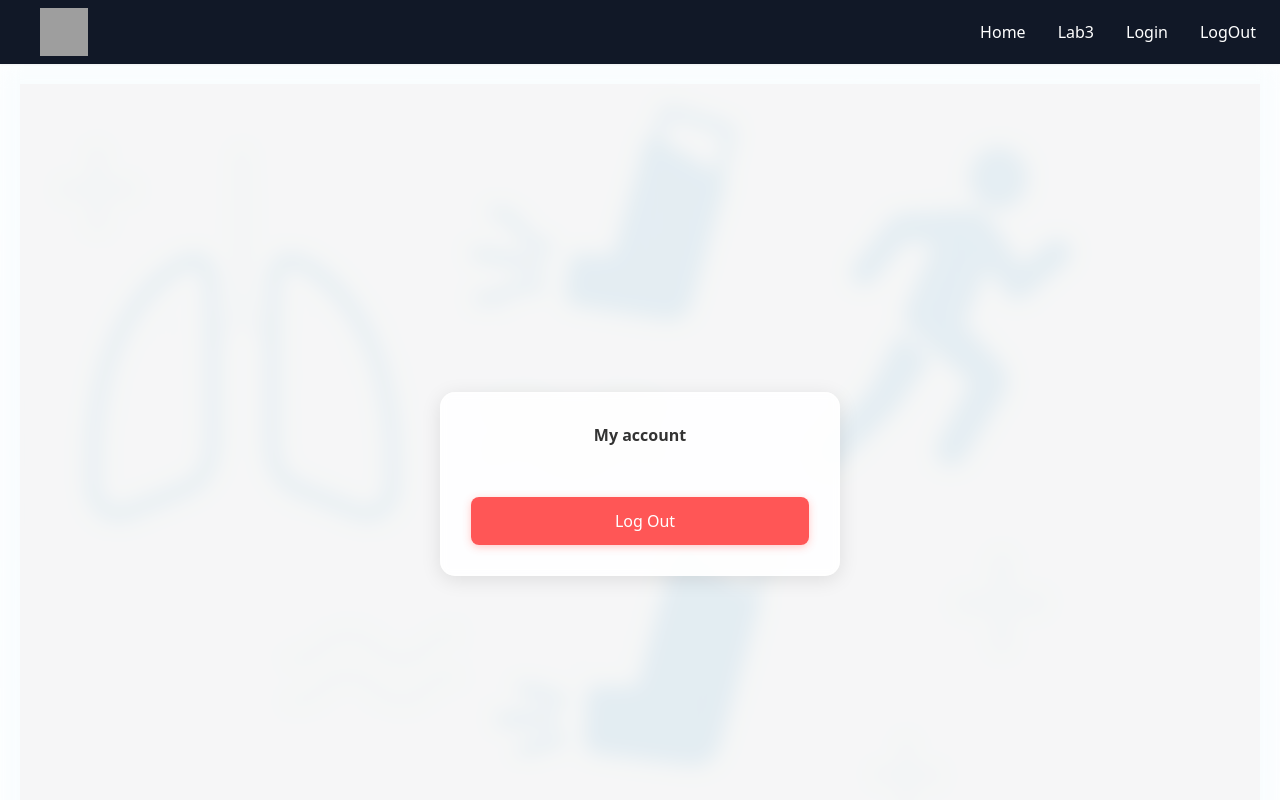
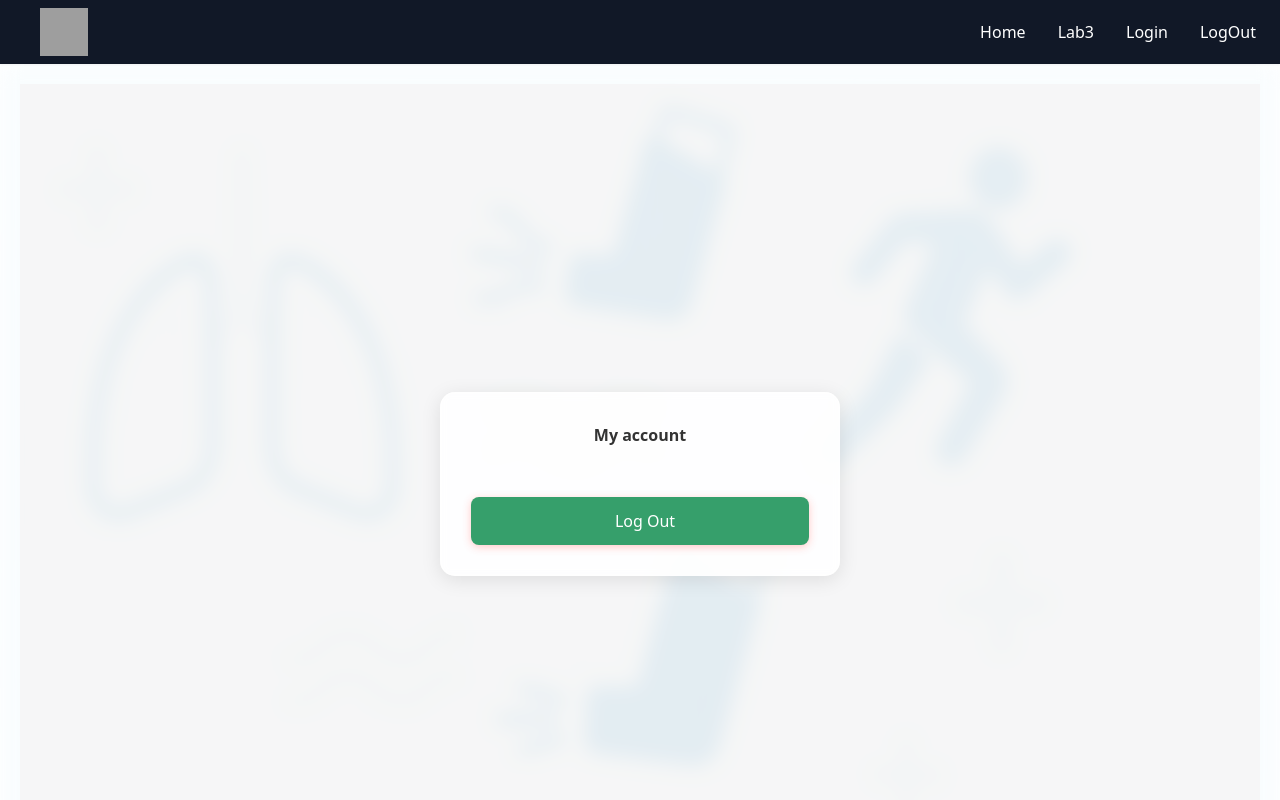
Before and after one commit to emngr256/astma, a Nuxt app: page /logout in a window 1280 px wide. Shown: the top 800 px of the page. Built offline with nearby package versions, Linux system fonts and the light colour scheme; grey boxes are pictures that could not be loaded.

Commit message:
new update

```diff
--- a/pages/logout.vue
+++ b/pages/logout.vue
@@ -81,7 +81,7 @@ p {
 }
 
 .logout-btn {
-  background: rgba(255, 68, 68, 0.9); /* Полупрозрачный красный */
+  background: rgba(54, 159, 107, 1); /* Полупрозрачный красный */
   color: white;
   border: none;
   padding: 12px 20px;
```
